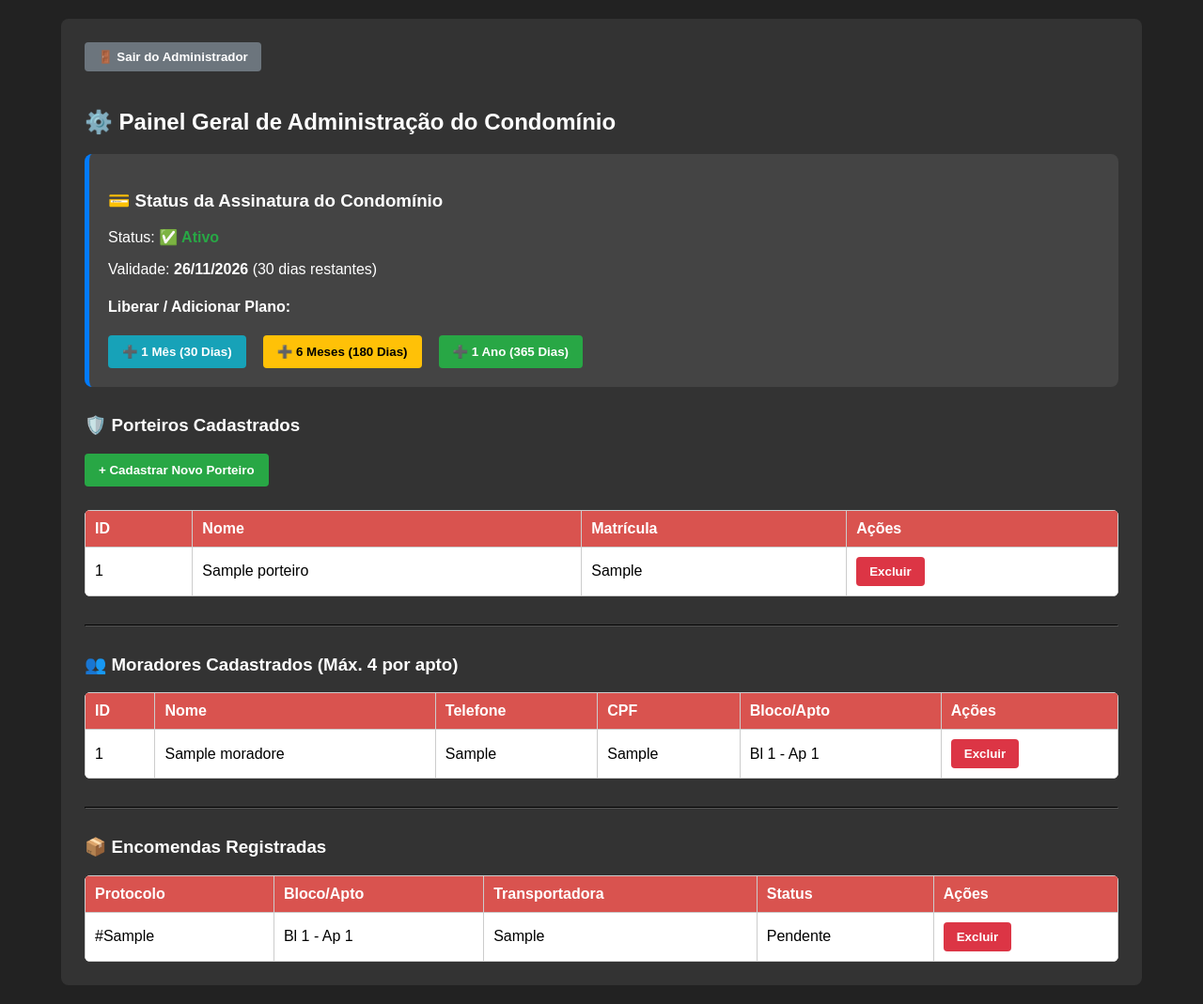
After one commit to helderSilva-bit/sistema-condominio, a Flask app: page /admin-dashboard in a window 1280 px wide. The commit adds this page. Shown: the whole page at 94% size. Run offline with Flask 3, Linux system fonts and the light colour scheme; the visitor is signed in with stand-in values (Sample User, id 1); data comes from the database, SQL or seed files in the repository; tables that the repository leaves empty hold one stand-in row (values such as "Sample post").

Commit message:
Adiciona sistema completo de assinatura por plano e painel de controle admin

```diff
--- a/app.py
+++ b/app.py
@@ -8,7 +8,7 @@ import init_db
 
 app = Flask(__name__)
 app.secret_key = 'chave_secreta_segura_condominio'
-app.config['PERMANENT_SESSION_LIFETIME'] = timedelta(minutes=5)  # Expira por inatividade (standby) em 5 min
+app.config['PERMANENT_SESSION_LIFETIME'] = timedelta(minutes=5)
 CORS(app)
 
 DATABASE = 'condominio.db'
@@ -48,13 +48,25 @@ def gerar_protocolo_anual(cursor):
 
     return f"{ano_atual}-{novo_num:04d}"
 
+def verificar_assinatura_ativa():
+    conexao = conectar_banco()
+    cursor = conexao.cursor()
+    cursor.execute('SELECT data_expiracao FROM assinatura ORDER BY id DESC LIMIT 1')
+    sub = cursor.fetchone()
+    conexao.close()
+
+    if not sub:
+        return False
+
+    data_exp = datetime.strptime(sub['data_expiracao'], "%Y-%m-%d")
+    return datetime.now() <= data_exp
+
 @app.before_request
 def checar_inatividade():
     session.permanent = True
 
 @app.after_request
 def aplicar_headers_seguranca(response):
-    # Evita que o navegador salve a senha ou mantenha o login ao voltar
     response.headers['Cache-Control'] = 'no-store, no-cache, must-revalidate, max-age=0'
     response.headers['Pragma'] = 'no-cache'
     response.headers['Expires'] = '0'
@@ -64,7 +76,7 @@ def aplicar_headers_seguranca(response):
 def imagem_upload(filename):
     return send_from_directory(app.config['UPLOAD_FOLDER'], filename)
 
-# ROTAS DE PÁGINAS
+# PÁGINAS DO SISTEMA
 @app.route('/')
 def index():
     return render_template('index.html')
@@ -77,6 +89,12 @@ def login_porteiro_page():
 def login_admin_page():
     return render_template('login_admin.html')
 
+@app.route('/admin-dashboard')
+def admin_dashboard_page():
+    if not session.get('admin_logado'):
+        return redirect(url_for('login_admin_page'))
+    return render_template('admin_dashboard.html')
+
 @app.route('/cadastro-porteiro')
 def cadastro_porteiro_page():
     if not session.get('admin_logado'):
@@ -87,6 +105,12 @@ def cadastro_porteiro_page():
 def login_morador_page():
     return render_template('login_morador.html')
 
+@app.route('/meu-cadastro')
+def meu_cadastro_page():
+    if not session.get('morador_id'):
+        return redirect(url_for('login_morador_page'))
+    return render_template('meu_cadastro.html')
+
 @app.route('/cadastro')
 def pagina_cadastro():
     return render_template('cadastro.html')
@@ -95,6 +119,9 @@ def pagina_cadastro():
 def pagina_portaria():
     if not session.get('porteiro_logado'):
         return redirect(url_for('login_porteiro_page'))
+    if not verificar_assinatura_ativa():
+        session.clear()
+        return "<h1>⚠️ A assinatura deste condomínio está expirada. Entre em contacto com o Administrador para renovar!</h1>", 403
     return render_template('portaria.html')
 
 @app.route('/morador')
@@ -112,17 +139,17 @@ def logout():
 @app.route('/api/admin/login', methods=['POST'])
 def login_admin():
     dados = request.json
-    usuario = dados.get('usuario')
-    senha = dados.get('senha')
-
-    if usuario == ADMIN_USUARIO and senha == ADMIN_SENHA:
+    if dados.get('usuario') == ADMIN_USUARIO and dados.get('senha') == ADMIN_SENHA:
         session.clear()
         session['admin_logado'] = True
         return jsonify({"sucesso": True}), 200
-    return jsonify({"erro": "Usuário ou senha de Administrador inválidos!"}), 401
+    return jsonify({"erro": "Usuário ou senha inválidos!"}), 401
 
 @app.route('/api/porteiro/login', methods=['POST'])
 def login_porteiro():
+    if not verificar_assinatura_ativa():
+        return jsonify({"erro": "Assinatura do sistema expirada! Contacte a administração."}), 403
+
     dados = request.json
     matricula = dados.get('matricula', '').strip()
     senha = dados.get('senha')
@@ -139,7 +166,7 @@ def login_porteiro():
         session['porteiro_id'] = porteiro['id']
         session['porteiro_nome'] = porteiro['nome']
         return jsonify({"sucesso": True, "nome": porteiro['nome']}), 200
-    return jsonify({"erro": "Matrícula ou Senha de porteiro incorretos!"}), 401
+    return jsonify({"erro": "Matrícula ou Senha incorretas!"}), 401
 
 @app.route('/api/morador/login', methods=['POST'])
 def login_morador():
@@ -159,80 +186,190 @@ def login_morador():
     morador_dict = dict(morador)
     session.clear()
     session['morador_id'] = morador_dict['id']
-
-    cursor.execute('''
-        SELECT e.*, m.nome as nome_destinatario
-        FROM encomendas e
-        LEFT JOIN moradores m ON e.morador_id = m.id
-        WHERE e.bloco = ? AND e.apartamento = ?
-        ORDER BY e.id DESC
-    ''', (morador_dict['bloco'], morador_dict['apartamento']))
-    encomendas = [dict(row) for row in cursor.fetchall()]
-
     conexao.close()
 
-    return jsonify({
-        "sucesso": True,
-        "morador": morador_dict,
-        "encomendas": encomendas
-    }), 200
+    return jsonify({"sucesso": True, "morador": morador_dict}), 200
 
-# CADASTRO DE PORTEIRO POR MATRÍCULA
-@app.route('/api/porteiro/cadastrar', methods=['POST'])
-def cadastrar_porteiro():
+# API DE GERENCIAMENTO DE ASSINATURA (EXCLUSIVO ADMIN)
+@app.route('/api/admin/assinatura', methods=['GET', 'POST'])
+def gerenciar_assinatura():
     if not session.get('admin_logado'):
-        return jsonify({"erro": "Apenas o Administrador pode cadastrar novos porteiros!"}), 403
-
-    dados = request.json
-    nome = dados.get('nome')
-    matricula = dados.get('matricula', '').strip()
-    senha = dados.get('senha')
+        return jsonify({"erro": "Acesso negado!"}), 403
 
     conexao = conectar_banco()
     cursor = conexao.cursor()
 
+    if request.method == 'GET':
+        cursor.execute('SELECT data_expiracao, status FROM assinatura ORDER BY id DESC LIMIT 1')
+        sub = cursor.fetchone()
+        conexao.close()
+
+        if not sub:
+            return jsonify({"data_expiracao": "N/A", "dias_restantes": 0, "ativo": False}), 200
+
+        data_exp = datetime.strptime(sub['data_expiracao'], "%Y-%m-%d")
+        dias_restantes = (data_exp - datetime.now()).days + 1
+
+        return jsonify({
+            "data_expiracao": data_exp.strftime("%d/%m/%Y"),
+            "dias_restantes": max(0, dias_restantes),
+            "ativo": dias_restantes > 0
+        }), 200
+
+    if request.method == 'POST':
+        dados = request.json
+        plano = dados.get('plano') # '1mes', '6meses', '1ano'
+
+        dias_add = 30
+        if plano == '6meses':
+            dias_add = 180
+        elif plano == '1ano':
+            dias_add = 365
+
+        cursor.execute('SELECT data_expiracao FROM assinatura ORDER BY id DESC LIMIT 1')
+        sub = cursor.fetchone()
+
+        if sub:
+            data_atual_exp = datetime.strptime(sub['data_expiracao'], "%Y-%m-%d")
+            base_calc = max(datetime.now(), data_atual_exp)
+        else:
+            base_calc = datetime.now()
+
+        nova_expiracao = (base_calc + timedelta(days=dias_add)).strftime("%Y-%m-%d")
+
+        cursor.execute('DELETE FROM assinatura')
+        cursor.execute('INSERT INTO assinatura (data_expiracao, status) VALUES (?, ?)', (nova_expiracao, 'Ativo'))
+        conexao.commit()
+        conexao.close()
+
+        return jsonify({"mensagem": f"Plano liberado com sucesso! Nova validade: {datetime.strptime(nova_expiracao, '%Y-%m-%d').strftime('%d/%m/%Y')}"}), 200
+
+# GESTÃO DO PRÓPRIO MORADOR
+@app.route('/api/morador/meus-dados', methods=['GET', 'PUT'])
+def gerenciar_proprio_cadastro():
+    morador_id = session.get('morador_id')
+    if not morador_id:
+        return jsonify({"erro": "Sessão inválida"}), 401
+
+    conexao = conectar_banco()
+    cursor = conexao.cursor()
+
+    if request.method == 'GET':
+        cursor.execute('SELECT id, nome, celular, cpf, bloco, apartamento FROM moradores WHERE id = ?', (morador_id,))
+        m = cursor.fetchone()
+        conexao.close()
+        return jsonify(dict(m)), 200
+
+    if request.method == 'PUT':
+        dados = request.json
+        nome = dados.get('nome')
+        celular = dados.get('celular')
+        cpf = dados.get('cpf', '').strip()
+        senha = dados.get('senha')
+
+        try:
+            if senha:
+                cursor.execute('UPDATE moradores SET nome=?, celular=?, cpf=?, senha=? WHERE id=?', (nome, celular, cpf, senha, morador_id))
+            else:
+                cursor.execute('UPDATE moradores SET nome=?, celular=?, cpf=? WHERE id=?', (nome, celular, cpf, morador_id))
+            conexao.commit()
+            return jsonify({"mensagem": "Dados atualizados com sucesso!"}), 200
+        except sqlite3.IntegrityError:
+            return jsonify({"erro": "CPF já cadastrado!"}), 400
+        finally:
+            conexao.close()
+
+# GERENCIAMENTO ADMIN (PORTEIROS, MORADORES E ENCOMENDAS)
+@app.route('/api/admin/porteiros', methods=['GET'])
+def listar_porteiros_admin():
+    if not session.get('admin_logado'): return jsonify({"erro": "Negado"}), 403
+    conexao = conectar_banco()
+    cursor = conexao.cursor()
+    cursor.execute('SELECT id, nome, matricula FROM porteiros')
+    lista = [dict(row) for row in cursor.fetchall()]
+    conexao.close()
+    return jsonify(lista), 200
+
+@app.route('/api/admin/porteiros/<int:id>', methods=['DELETE'])
+def gerenciar_porteiro_admin(id):
+    if not session.get('admin_logado'): return jsonify({"erro": "Negado"}), 403
+    conexao = conectar_banco()
+    cursor = conexao.cursor()
+    cursor.execute('DELETE FROM porteiros WHERE id = ?', (id,))
+    conexao.commit()
+    conexao.close()
+    return jsonify({"mensagem": "Porteiro removido!"}), 200
+
+@app.route('/api/admin/moradores', methods=['GET'])
+def listar_moradores_admin():
+    if not session.get('admin_logado'): return jsonify({"erro": "Negado"}), 403
+    conexao = conectar_banco()
+    cursor = conexao.cursor()
+    cursor.execute('SELECT id, nome, celular, cpf, bloco, apartamento FROM moradores ORDER BY bloco, apartamento')
+    lista = [dict(row) for row in cursor.fetchall()]
+    conexao.close()
+    return jsonify(lista), 200
+
+@app.route('/api/admin/moradores/<int:id>', methods=['DELETE'])
+def gerenciar_morador_admin(id):
+    if not session.get('admin_logado'): return jsonify({"erro": "Negado"}), 403
+    conexao = conectar_banco()
+    cursor = conexao.cursor()
+    cursor.execute('DELETE FROM moradores WHERE id = ?', (id,))
+    conexao.commit()
+    conexao.close()
+    return jsonify({"mensagem": "Morador removido!"}), 200
+
+@app.route('/api/admin/encomendas/<int:id>', methods=['DELETE'])
+def excluir_encomenda_admin(id):
+    if not session.get('admin_logado'): return jsonify({"erro": "Negado"}), 403
+    conexao = conectar_banco()
+    cursor = conexao.cursor()
+    cursor.execute('DELETE FROM encomendas WHERE id = ?', (id,))
+    conexao.commit()
+    conexao.close()
+    return jsonify({"mensagem": "Encomenda excluída!"}), 200
+
+# CADASTRO E ENCOMENDAS
+@app.route('/api/porteiro/cadastrar', methods=['POST'])
+def cadastrar_porteiro():
+    if not session.get('admin_logado'):
+        return jsonify({"erro": "Apenas o Administrador pode cadastrar porteiros!"}), 403
+
+    dados = request.json
+    conexao = conectar_banco()
+    cursor = conexao.cursor()
     try:
-        cursor.execute('INSERT INTO porteiros (nome, matricula, senha) VALUES (?, ?, ?)', (nome, matricula, senha))
+        cursor.execute('INSERT INTO porteiros (nome, matricula, senha) VALUES (?, ?, ?)',
+                       (dados.get('nome'), dados.get('matricula', '').strip(), dados.get('senha')))
         conexao.commit()
         return jsonify({"mensagem": "Porteiro cadastrado com sucesso!"}), 201
     except sqlite3.IntegrityError:
-        return jsonify({"erro": "Matrícula de porteiro já cadastrada!"}), 400
-    except Exception as e:
-        return jsonify({"erro": str(e)}), 400
+        return jsonify({"erro": "Matrícula já cadastrada!"}), 400
     finally:
         conexao.close()
 
 @app.route('/api/moradores/cadastrar', methods=['POST'])
 def cadastrar_morador():
     dados = request.json
-    nome = dados.get('nome')
-    celular = dados.get('celular')
-    cpf = dados.get('cpf', '').strip()
-    senha = dados.get('senha')
     bloco = int(dados.get('bloco'))
     apartamento = int(dados.get('apartamento'))
 
     conexao = conectar_banco()
     cursor = conexao.cursor()
-
     try:
         cursor.execute('SELECT COUNT(*) as total FROM moradores WHERE bloco = ? AND apartamento = ?', (bloco, apartamento))
-        qtd = cursor.fetchone()['total']
-
-        if qtd >= 4:
-            return jsonify({"erro": "Limite atingido! Este apartamento já possui 4 moradores cadastrados."}), 400
+        if cursor.fetchone()['total'] >= 4:
+            return jsonify({"erro": "Limite de 4 moradores por apartamento atingido!"}), 400
 
         cursor.execute('''
             INSERT INTO moradores (nome, celular, cpf, senha, bloco, apartamento)
             VALUES (?, ?, ?, ?, ?, ?)
-        ''', (nome, celular, cpf, senha, bloco, apartamento))
+        ''', (dados.get('nome'), dados.get('celular'), dados.get('cpf', '').strip(), dados.get('senha'), bloco, apartamento))
         conexao.commit()
         return jsonify({"mensagem": "Morador cadastrado com sucesso!"}), 201
-
     except sqlite3.IntegrityError:
         return jsonify({"erro": "CPF já cadastrado!"}), 400
-    except Exception as e:
-        return jsonify({"erro": str(e)}), 400
     finally:
         conexao.close()
 
@@ -245,20 +382,17 @@ def buscar_moradores_unidade(bloco, apartamento):
     conexao.close()
     return jsonify(moradores), 200
 
-# REGISTRAR ENCOMENDA
 @app.route('/api/encomendas', methods=['POST'])
 def registrar_encomenda():
-    if not session.get('porteiro_logado'):
-        return jsonify({"erro": "Sessão expirada. Faça login novamente!"}), 401
+    if not session.get('porteiro_logado') and not session.get('admin_logado'):
+        return jsonify({"erro": "Sessão expirada. Faça login!"}), 401
 
     bloco = request.form.get('bloco')
     apartamento = request.form.get('apartamento')
     morador_id = request.form.get('morador_id')
     tipo = request.form.get('tipo_encomenda')
     empresa = request.form.get('empresa_entrega', 'Outros')
-
-    porteiro_id = session.get('porteiro_id')
-    porteiro_nome = session.get('porteiro_nome', 'Portaria')
+    porteiro_nome = session.get('porteiro_nome', 'Administração')
     data_atual = datetime.now().strftime("%d/%m/%Y %H:%M")
 
     foto_caminho = None
@@ -271,45 +405,36 @@ def registrar_encomenda():
 
     conexao = conectar_banco()
     cursor = conexao.cursor()
-
     try:
         protocolo = gerar_protocolo_anual(cursor)
-
         cursor.execute('''
-            INSERT INTO encomendas (protocolo_anual, bloco, apartamento, morador_id, tipo_encomenda, empresa_entrega, porteiro_id, porteiro_nome, foto_url, data_recebimento)
-            VALUES (?, ?, ?, ?, ?, ?, ?, ?, ?, ?)
-        ''', (protocolo, bloco, apartamento, morador_id, tipo, empresa, porteiro_id, porteiro_nome, foto_caminho, data_atual))
+            INSERT INTO encomendas (protocolo_anual, bloco, apartamento, morador_id, tipo_encomenda, empresa_entrega, porteiro_nome, foto_url, data_recebimento)
+            VALUES (?, ?, ?, ?, ?, ?, ?, ?, ?)
+        ''', (protocolo, bloco, apartamento, morador_id, tipo, empresa, porteiro_nome, foto_caminho, data_atual))
         conexao.commit()
 
         cursor.execute('SELECT nome, celular FROM moradores WHERE id = ?', (morador_id,))
         morador = cursor.fetchone()
 
-        celular = morador['celular'] if morador else None
-        nome_morador = morador['nome'] if morador else "Morador"
-
         return jsonify({
-            "mensagem": f"Encomenda registrada por {porteiro_nome}! Protocolo: #{protocolo}",
+            "mensagem": f"Encomenda registrada! Protocolo: #{protocolo}",
             "protocolo": protocolo,
             "empresa": empresa,
             "porteiro_nome": porteiro_nome,
-            "celular_morador": celular,
-            "nome_morador": nome_morador
+            "celular_morador": morador['celular'] if morador else None,
+            "nome_morador": morador['nome'] if morador else "Morador",
+            "foto_url": foto_caminho
         }), 201
-
     except Exception as e:
-        return jsonify({"erro": f"Erro interno ao salvar: {str(e)}"}), 400
+        return jsonify({"erro": str(e)}), 400
     finally:
         conexao.close()
 
-# CONSULTA GLOBAL DA PORTARIA
 @app.route('/api/encomendas/busca', methods=['GET'])
 def buscar_encomendas_portaria():
     termo = request.args.get('q', '').strip()
-    status_filtro = request.args.get('status', 'Todos')
-
     conexao = conectar_banco()
     cursor = conexao.cursor()
-
     sql = '''
         SELECT e.*, m.nome as nome_morador
         FROM encomendas e
@@ -317,99 +442,33 @@ def buscar_encomendas_portaria():
         WHERE 1=1
     '''
     parametros = []
-
     if termo:
-        sql += " AND (m.nome LIKE ? OR e.bloco LIKE ? OR e.apartamento LIKE ? OR e.protocolo_anual LIKE ? OR e.empresa_entrega LIKE ? OR e.porteiro_nome LIKE ?)"
-        parametros.extend([f"%{termo}%", f"%{termo}%", f"%{termo}%", f"%{termo}%", f"%{termo}%", f"%{termo}%"])
-
-    if status_filtro in ['Pendente', 'Entregue']:
-        sql += " AND e.status = ?"
-        parametros.append(status_filtro)
+        sql += " AND (m.nome LIKE ? OR e.bloco LIKE ? OR e.apartamento LIKE ? OR e.protocolo_anual LIKE ? OR e.empresa_entrega LIKE ?)"
+        parametros.extend([f"%{termo}%", f"%{termo}%", f"%{termo}%", f"%{termo}%", f"%{termo}%"])
 
     sql += " ORDER BY e.id DESC"
-
     cursor.execute(sql, parametros)
     encomendas = [dict(row) for row in cursor.fetchall()]
     conexao.close()
-
     return jsonify(encomendas), 200
 
 @app.route('/api/encomendas/<int:id_encomenda>/retirar', methods=['PUT'])
 def dar_baixa_encomenda(id_encomenda):
     dados = request.json
-    retirado_por = dados.get('retirado_por', 'Próprio Morador')
-    data_retirada = datetime.now().strftime("%d/%m/%Y %H:%M")
-
     conexao = conectar_banco()
     cursor = conexao.cursor()
-
     cursor.execute('''
-        UPDATE encomendas
-        SET status = 'Entregue', retirado_por = ?, data_retirada = ?
-        WHERE id = ?
-    ''', (retirado_por, data_retirada, id_encomenda))
-
+        UPDATE encomendas SET status = 'Entregue', retirado_por = ?, data_retirada = ? WHERE id = ?
+    ''', (dados.get('retirado_por', 'Próprio Morador'), datetime.now().strftime("%d/%m/%Y %H:%M"), id_encomenda))
     conexao.commit()
     conexao.close()
+    return jsonify({"mensagem": "Entrega confirmada!"}), 200
 
-    return jsonify({"mensagem": "Entrega confirmada com sucesso!"}), 200
-
-# ROTA FORÇADA PARA RECONSTRUÇÃO COMPLETA DA BASE DE DADOS NA NUVEM
+# ROTA PARA RECONSTRUIR O BANCO SE PRECISAR
 @app.route('/reconstruir-banco-agora-99')
 def reconstruir_banco_agora():
-    conexao = sqlite3.connect(DATABASE)
-    cursor = conexao.cursor()
-
-    cursor.execute('DROP TABLE IF EXISTS encomendas')
-    cursor.execute('DROP TABLE IF EXISTS moradores')
-    cursor.execute('DROP TABLE IF EXISTS porteiros')
-
-    cursor.execute('''
-        CREATE TABLE moradores (
-            id INTEGER PRIMARY KEY AUTOINCREMENT,
-            nome TEXT NOT NULL,
-            celular TEXT NOT NULL,
-            cpf TEXT UNIQUE NOT NULL,
-            senha TEXT NOT NULL,
-            bloco INTEGER NOT NULL,
-            apartamento INTEGER NOT NULL
-        )
-    ''')
-
-    cursor.execute('''
-        CREATE TABLE porteiros (
-            id INTEGER PRIMARY KEY AUTOINCREMENT,
-            nome TEXT NOT NULL,
-            matricula TEXT UNIQUE NOT NULL,
-            senha TEXT NOT NULL
-        )
-    ''')
-
-    cursor.execute('''
-        CREATE TABLE encomendas (
-            id INTEGER PRIMARY KEY AUTOINCREMENT,
-            protocolo_anual TEXT UNIQUE NOT NULL,
-            bloco INTEGER NOT NULL,
-            apartamento INTEGER NOT NULL,
-            morador_id INTEGER,
-            tipo_encomenda TEXT NOT NULL,
-            empresa_entrega TEXT NOT NULL,
-            porteiro_id INTEGER,
-            porteiro_nome TEXT,
-            foto_url TEXT,
-            data_recebimento TEXT NOT NULL,
-            status TEXT DEFAULT 'Pendente',
-            retirado_por TEXT,
-            data_retirada TEXT,
-            FOREIGN KEY (morador_id) REFERENCES moradores(id),
-            FOREIGN KEY (porteiro_id) REFERENCES porteiros(id)
-        )
-    ''')
-
-    conexao.commit()
-    conexao.close()
-
-    return "<h1>✅ Base de dados do Render totalmente limpa e recriada com a coluna MATRICULA!</h1>"
+    init_db.criar_banco()
+    return "<h1>✅ Base de dados do Render totalmente limpa e recriada com tabela de assinaturas!</h1>"
 
 if __name__ == '__main__':
     init_db.criar_banco()
--- /dev/null
+++ b/templates/admin_dashboard.html
@@ -0,0 +1,158 @@
+<!DOCTYPE html>
+<html lang="pt-BR">
+<head>
+    <meta charset="UTF-8">
+    <title>Painel Geral - Administrador</title>
+    <style>
+        body { font-family: Arial, sans-serif; background: #222; color: #fff; padding: 20px; margin: 0; }
+        .container { max-width: 1100px; margin: auto; background: #333; padding: 25px; border-radius: 8px; }
+        .box-assinatura { background: #444; padding: 20px; border-radius: 8px; margin-bottom: 30px; border-left: 5px solid #007bff; }
+        table { width: 100%; border-collapse: collapse; margin-top: 15px; background: white; color: black; border-radius: 6px; overflow: hidden; }
+        th, td { border: 1px solid #ccc; padding: 10px; text-align: left; }
+        th { background: #d9534f; color: white; }
+        button { padding: 8px 14px; border-radius: 4px; border: none; cursor: pointer; font-weight: bold; }
+        .btn-del { background: #dc3545; color: white; }
+        .btn-add { background: #28a745; color: white; padding: 10px 15px; margin-bottom: 10px; }
+        .btn-voltar { background: #6c757d; color: white; margin-bottom: 20px; }
+        .btn-plano { color: white; margin-right: 8px; padding: 10px 15px; }
+    </style>
+</head>
+<body>
+<div class="container">
+    <button class="btn-voltar" onclick="location.href='/logout'">🚪 Sair do Administrador</button>
+    <h2>⚙️ Painel Geral de Administração do Condomínio</h2>
+
+    <!-- CARD DE GERENCIAMENTO DA ASSINATURA -->
+    <div class="box-assinatura">
+        <h3>💳 Status da Assinatura do Condomínio</h3>
+        <p>Status: <b id="status-assinatura">Carregando...</b></p>
+        <p>Validade: <b id="validade-assinatura">--/--/----</b> (<span id="dias-restantes">0</span> dias restantes)</p>
+
+        <h4>Liberar / Adicionar Plano:</h4>
+        <div style="display: flex; gap: 10px; flex-wrap: wrap;">
+            <button class="btn-plano" onclick="liberarPlano('1mes')" style="background: #17a2b8;">➕ 1 Mês (30 Dias)</button>
+            <button class="btn-plano" onclick="liberarPlano('6meses')" style="background: #ffc107; color: black;">➕ 6 Meses (180 Dias)</button>
+            <button class="btn-plano" onclick="liberarPlano('1ano')" style="background: #28a745;">➕ 1 Ano (365 Dias)</button>
+        </div>
+    </div>
+
+    <h3>🛡️ Porteiros Cadastrados</h3>
+    <button class="btn-add" onclick="location.href='/cadastro-porteiro'">+ Cadastrar Novo Porteiro</button>
+    <table>
+        <thead>
+            <tr><th>ID</th><th>Nome</th><th>Matrícula</th><th>Ações</th></tr>
+        </thead>
+        <tbody id="tb-porteiros"></tbody>
+    </table>
+
+    <hr style="margin: 30px 0; border-color: #555;">
+
+    <h3>👥 Moradores Cadastrados (Máx. 4 por apto)</h3>
+    <table>
+        <thead>
+            <tr><th>ID</th><th>Nome</th><th>Telefone</th><th>CPF</th><th>Bloco/Apto</th><th>Ações</th></tr>
+        </thead>
+        <tbody id="tb-moradores"></tbody>
+    </table>
+
+    <hr style="margin: 30px 0; border-color: #555;">
+
+    <h3>📦 Encomendas Registradas</h3>
+    <table>
+        <thead>
+            <tr><th>Protocolo</th><th>Bloco/Apto</th><th>Transportadora</th><th>Status</th><th>Ações</th></tr>
+        </thead>
+        <tbody id="tb-encomendas"></tbody>
+    </table>
+</div>
+
+<script>
+async function carregarAssinatura() {
+    const res = await fetch('/api/admin/assinatura');
+    const data = await res.json();
+
+    document.getElementById('validade-assinatura').innerText = data.data_expiracao;
+    document.getElementById('dias-restantes').innerText = data.dias_restantes;
+
+    const statusEl = document.getElementById('status-assinatura');
+    if (data.ativo) {
+        statusEl.innerText = "✅ Ativo";
+        statusEl.style.color = "#28a745";
+    } else {
+        statusEl.innerText = "❌ Expirado";
+        statusEl.style.color = "#dc3545";
+    }
+}
+
+async function liberarPlano(plano) {
+    if (confirm(`Confirma a liberação do plano selecionado?`)) {
+        const res = await fetch('/api/admin/assinatura', {
+            method: 'POST',
+            headers: { 'Content-Type': 'application/json' },
+            body: JSON.stringify({ plano })
+        });
+        const json = await res.json();
+        alert(json.mensagem);
+        carregarAssinatura();
+    }
+}
+
+async function carregarTudo() {
+    carregarAssinatura();
+
+    // Porteiros
+    const resP = await fetch('/api/admin/porteiros');
+    const porteiros = await resP.json();
+    document.getElementById('tb-porteiros').innerHTML = porteiros.map(p => `
+        <tr>
+            <td>${p.id}</td><td>${p.nome}</td><td>${p.matricula}</td>
+            <td><button class="btn-del" onclick="delPorteiro(${p.id})">Excluir</button></td>
+        </tr>
+    `).join('');
+
+    // Moradores
+    const resM = await fetch('/api/admin/moradores');
+    const moradores = await resM.json();
+    document.getElementById('tb-moradores').innerHTML = moradores.map(m => `
+        <tr>
+            <td>${m.id}</td><td>${m.nome}</td><td>${m.celular}</td><td>${m.cpf}</td><td>Bl ${m.bloco} - Ap ${m.apartamento}</td>
+            <td><button class="btn-del" onclick="delMorador(${m.id})">Excluir</button></td>
+        </tr>
+    `).join('');
+
+    // Encomendas
+    const resE = await fetch('/api/encomendas/busca');
+    const encomendas = await resE.json();
+    document.getElementById('tb-encomendas').innerHTML = encomendas.map(e => `
+        <tr>
+            <td>#${e.protocolo_anual}</td><td>Bl ${e.bloco} - Ap ${e.apartamento}</td><td>${e.empresa_entrega}</td><td>${e.status}</td>
+            <td><button class="btn-del" onclick="delEncomenda(${e.id})">Excluir</button></td>
+        </tr>
+    `).join('');
+}
+
+async function delPorteiro(id) {
+    if (confirm("Deseja realmente remover este porteiro?")) {
+        await fetch(`/api/admin/porteiros/${id}`, { method: 'DELETE' });
+        carregarTudo();
+    }
+}
+
+async function delMorador(id) {
+    if (confirm("Deseja realmente remover este morador?")) {
+        await fetch(`/api/admin/moradores/${id}`, { method: 'DELETE' });
+        carregarTudo();
+    }
+}
+
+async function delEncomenda(id) {
+    if (confirm("Deseja excluir esta encomenda?")) {
+        await fetch(`/api/admin/encomendas/${id}`, { method: 'DELETE' });
+        carregarTudo();
+    }
+}
+
+carregarTudo();
+</script>
+</body>
+</html>
```
Also changed, not shown: init_db.py (+17 -2 lines), templates/meu_cadastro.html (added, +75 -0 lines), templates/portaria.html (+47 -20 lines).
